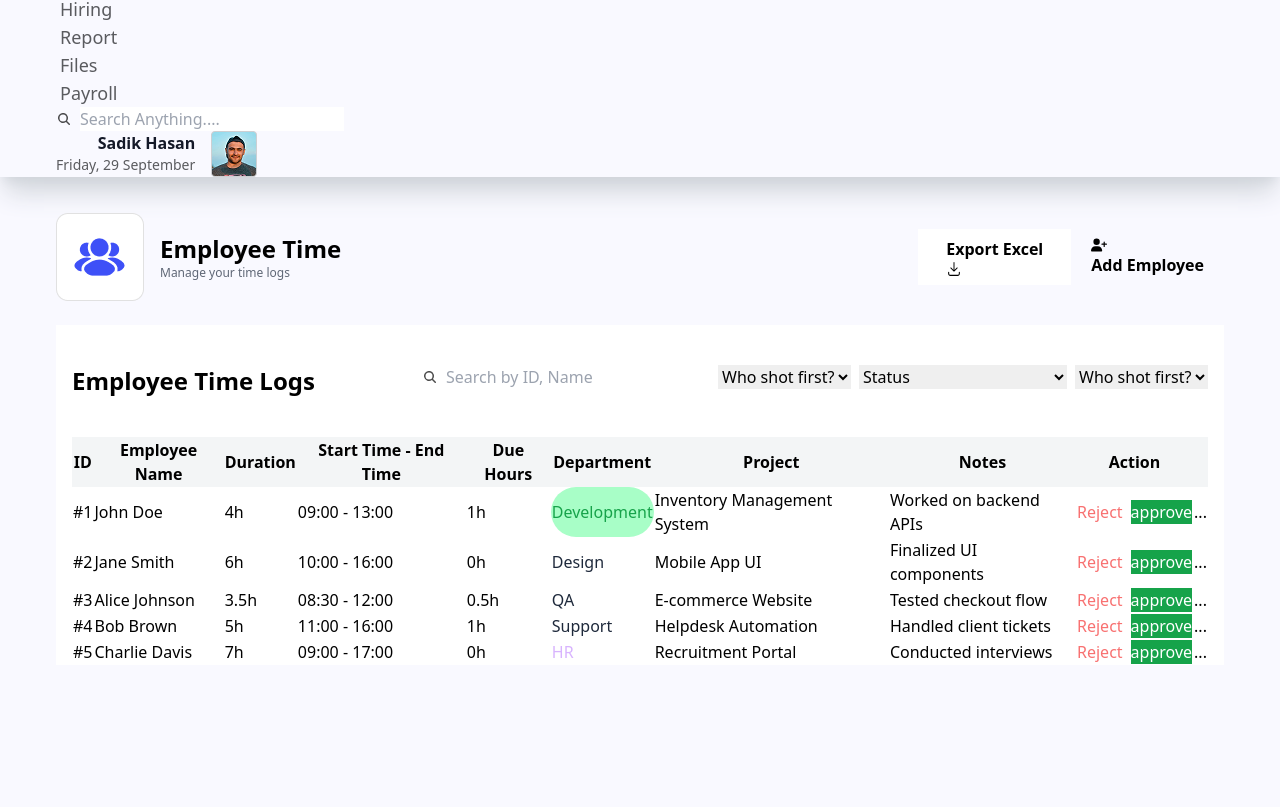
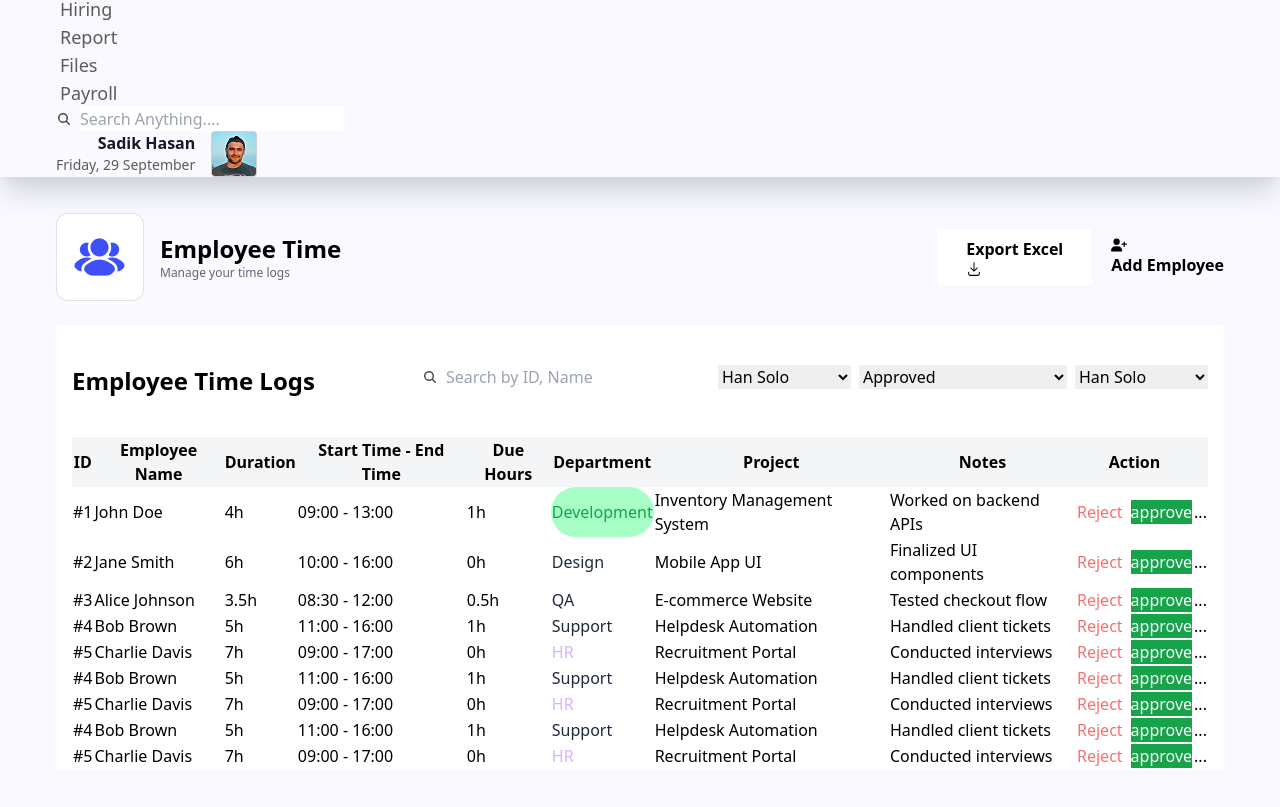
Before and after one commit to rocky-islam/gain-solutions, a React (Vite) app: page / in a window 1280 px wide. Shown: the part 305-1112 px from the top of the page. Before the commit the page ends 970 px from the top, so only its background shows below. Built offline with nearby package versions, Linux system fonts and the light colour scheme.

Commit message:
bug fixed

```diff
--- a/public/employeeData.json
+++ b/public/employeeData.json
@@ -48,5 +48,45 @@
     "department": "HR",
     "project": "Recruitment Portal",
     "notes": "Conducted interviews"
+  },
+  {
+    "id": "4",
+    "employeeName": "Bob Brown",
+    "duration": "5h",
+    "startTimeEndTime": "11:00 - 16:00",
+    "dueHours": "1h",
+    "department": "Support",
+    "project": "Helpdesk Automation",
+    "notes": "Handled client tickets"
+  },
+  {
+    "id": "5",
+    "employeeName": "Charlie Davis",
+    "duration": "7h",
+    "startTimeEndTime": "09:00 - 17:00",
+    "dueHours": "0h",
+    "department": "HR",
+    "project": "Recruitment Portal",
+    "notes": "Conducted interviews"
+  },
+  {
+    "id": "4",
+    "employeeName": "Bob Brown",
+    "duration": "5h",
+    "startTimeEndTime": "11:00 - 16:00",
+    "dueHours": "1h",
+    "department": "Support",
+    "project": "Helpdesk Automation",
+    "notes": "Handled client tickets"
+  },
+  {
+    "id": "5",
+    "employeeName": "Charlie Davis",
+    "duration": "7h",
+    "startTimeEndTime": "09:00 - 17:00",
+    "dueHours": "0h",
+    "department": "HR",
+    "project": "Recruitment Portal",
+    "notes": "Conducted interviews"
   }
 ]
--- a/src/App.jsx
+++ b/src/App.jsx
@@ -3,12 +3,12 @@ import EmployeeLog from "./Pages/EmployeeLog/EmployeeLog";
 
 function App() {
   return (
-    <>
+    <div className="">
       <NavBar></NavBar>
-      <main className="mt-9 px-14">
+      <main className="mt-9 px-14 mb-20">
         <EmployeeLog></EmployeeLog>
       </main>
-    </>
+    </div>
   );
 }
 
--- a/src/Pages/EmployeeLog/EmployeeLog.jsx
+++ b/src/Pages/EmployeeLog/EmployeeLog.jsx
@@ -9,7 +9,7 @@ import { useEffect, useState } from "react";
 const EmployeeLog = () => {
   const [employee, setEmployee] = useState([]);
 
-  const [closeModal, setCloseModal] = useState(true)
+  // const [closeModal, setCloseModal] = useState(true)
 
   useEffect(() => {
       fetch("employeeData.json")
@@ -31,6 +31,22 @@ const EmployeeLog = () => {
     const endTime = form.end_time.value;
 
     console.log(id, name, department, project, startTime, endTime)
+
+    const newEmployee =
+      {
+        id: id,
+        employeeName: name,
+        duration: '',
+        startTimeEndTime: startTime+' - '+endTime,
+        dueHours: '',
+        department: department,
+        project: project,
+        notes: ''
+      }
+
+
+    console.log(newEmployee)
+    setEmployee([...employee, newEmployee])
   }
   return (
     <div>
@@ -63,15 +79,18 @@ const EmployeeLog = () => {
             </span>{" "}
             Add Employee
           </button>
-          <form onSubmit={handleSubmit}>
           <dialog id="my_modal_1" className="modal">
   <div className="modal-box max-w-3xl">
-              <form method="dialog">
-                {/* if there is a button in form, it will close the modal */}
-                <button className="btn btn-sm btn-circle btn-ghost absolute right-2 top-2">
+    <form onSubmit={handleSubmit}>
+      {/* Close button */}
+      <button
+        type="button"
+        onClick={() => document.getElementById("my_modal_1").close()}
+        className="btn btn-sm btn-circle btn-ghost absolute right-2 top-2"
+      >
         ✕
       </button>
-              </form>
+
       <div>
         <h1 className="text-2xl font-semibold">Employee Information</h1>
         <div>
@@ -90,6 +109,7 @@ const EmployeeLog = () => {
               />
             </label>
           </div>
+
           <div>
             <label className="form-control flex flex-col w-1/2 mt-7">
               <div className="label">
@@ -105,6 +125,7 @@ const EmployeeLog = () => {
               />
             </label>
           </div>
+
           <div>
             <div className="flex gap-4 mt-7">
               <div className="w-2/4">
@@ -115,8 +136,8 @@ const EmployeeLog = () => {
                         Select Department
                       </span>
                     </div>
-                          <select className="select select-bordered" name="department">
-                            <option disabled selected>
+                    <select className="select select-bordered" name="department" defaultValue="">
+                      <option value="" disabled>
                         Select one
                       </option>
                       <option value="design">Design</option>
@@ -130,6 +151,7 @@ const EmployeeLog = () => {
                   </div>
                 </div>
               </div>
+
               <div className="w-2/4">
                 <div className="flex gap-4 items-center">
                   <label className="form-control flex flex-col w-52">
@@ -138,8 +160,8 @@ const EmployeeLog = () => {
                         Select Project
                       </span>
                     </div>
-                          <select className="select select-bordered" name="project">
-                            <option disabled selected>
+                    <select className="select select-bordered" name="project" defaultValue="">
+                      <option value="" disabled>
                         Select one
                       </option>
                       <option value="CRM Project">CRM Project</option>
@@ -152,8 +174,8 @@ const EmployeeLog = () => {
                 </div>
               </div>
             </div>
+          </div>
 
-                  </div>
           <div className="flex gap-20 mt-7">
             <div className="flex gap-4 items-center">
               <label className="form-control flex flex-col w-44">
@@ -163,7 +185,7 @@ const EmployeeLog = () => {
                   </span>
                 </div>
                 <input
-                        type="text"
+                  type="time"
                   name="start_time"
                   placeholder="Type Start Time"
                   className="input input-bordered w-full max-w-xs"
@@ -173,6 +195,7 @@ const EmployeeLog = () => {
                 <CiSquarePlus size={35} color="#3E50F7"/>
               </div>
             </div>
+
             <div className="flex gap-4 items-center">
               <label className="form-control flex flex-col w-44">
                 <div className="label">
@@ -181,7 +204,7 @@ const EmployeeLog = () => {
                   </span>
                 </div>
                 <input
-                        type="text"
+                  type="time"
                   name="end_time"
                   placeholder="Type End Time"
                   className="input input-bordered w-full max-w-xs"
@@ -194,17 +217,20 @@ const EmployeeLog = () => {
           </div>
         </div>
       </div>
+
       <div className="modal-action">
         <input type="submit" value="Add User" className="btn"/>
-                <form method="dialog">
-                  {/* if there is a button in form, it will close the modal */}
-                  <button className="btn modal-open">Close</button>
-
+        <button
+          type="button"
+          className="btn"
+          onClick={() => document.getElementById("my_modal_1").close()}
+        >
+          Close
+        </button>
+      </div>
     </form>
   </div>
-            </div>
 </dialog>
-          </form>
         </div>
       </div>
       <div className="mt-6">
--- a/src/component/Table/Table.jsx
+++ b/src/component/Table/Table.jsx
@@ -1,7 +1,7 @@
-import React, { useEffect, useState } from "react";
-import { FaRegCircleCheck } from "react-icons/fa6";
+import { useState } from "react";
+// import { FaRegCircleCheck } from "react-icons/fa6";
 
-const Table = ({employee}) => {
+const Table = ({ employee }) => {
   // const [employee, setEmployee] = useState([]);
   console.log(employee);
   const [searchTerm, setSearchTerm] = useState("");
@@ -56,7 +56,7 @@ const Table = ({employee}) => {
           </div>
           <div>
             <select className="select select-bordered w-full max-w-xs">
-              <option disabled selected>
+              <option disabled >
                 Who shot first?
               </option>
               <option>Han Solo</option>
@@ -65,19 +65,18 @@ const Table = ({employee}) => {
           </div>
           <div>
             <select className="select w-52">
-              <option disabled selected>
+              <option disabled>
                 Status
               </option>
               <option className="text-[#089624] flex">
-                {" "}
-                <span>Approved</span>
+                Approved
               </option>
               <option className="text-red-500">Reject</option>
             </select>
           </div>
           <div>
             <select className="select select-bordered ">
-              <option disabled selected>
+              <option disabled>
                 Who shot first?
               </option>
               <option>Han Solo</option>
@@ -103,8 +102,9 @@ const Table = ({employee}) => {
             </tr>
           </thead>
           <tbody>
-            {filteredEmployees.map((emp) => (
-              <tr key={emp.id}>
+
+            {filteredEmployees.map((emp,i) => (
+              <tr key={i}>
                 <td>
                   {"#"}
                   {emp.id}
@@ -141,6 +141,7 @@ const Table = ({employee}) => {
                 </td>
               </tr>
             ))}
+
           </tbody>
         </table>
       </div>
```
Lines whose indentation alone changed are shown as unchanged.
